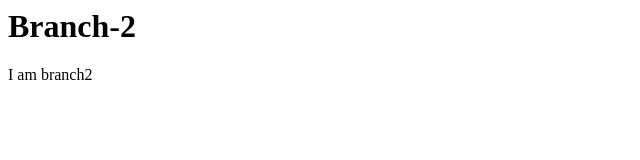
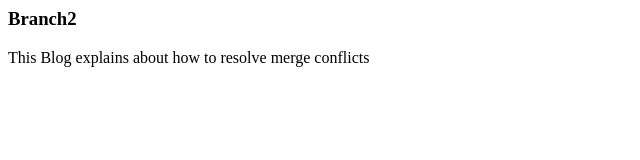
Before and after one commit to Knksumanth/GIT-MERGE-BLOGPOST, a plain HTML site: page index.html in a window 1280 px wide. Shown: the whole page, without its empty margins (0-640 px from the left). Drawn offline with Linux system fonts and the light colour scheme.

Commit message:
branch2 case2

```diff
--- a/index.html
+++ b/index.html
@@ -1,9 +1,10 @@
 <html>
 <body>
 
-<h1>Branch-2</h1>
+<h3>Branch2</h3>
 
-<p>I am branch2</p>
+<p>This Blog explains about how to
+ resolve merge conflicts</p>
 
 </body>
 </html>
```
